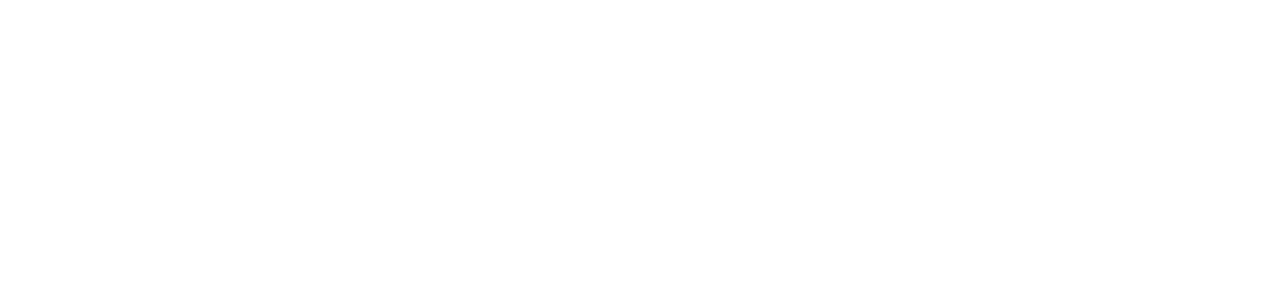
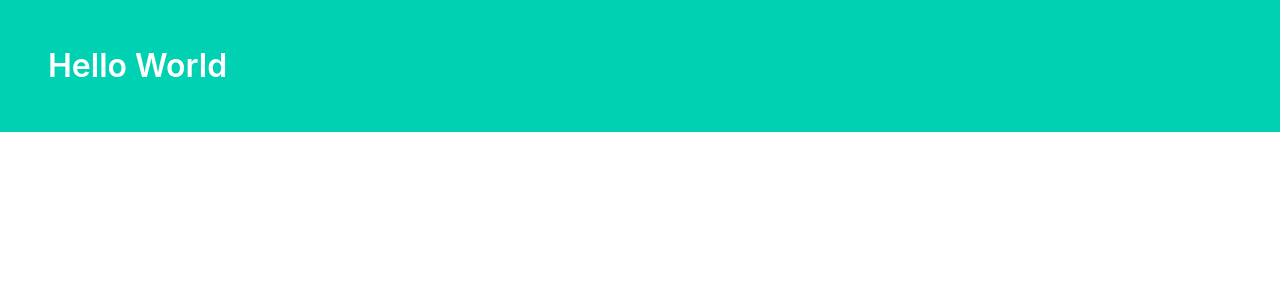
Before and after one commit to kaesluder/intentional-startpage-js, a React (Create React App) app: page / in a window 1280 px wide. Shown: the top 300 px of the page. Built offline with nearby package versions, Linux system fonts and the light colour scheme.

Commit message:
heading component with title text

```diff
--- a/package.json
+++ b/package.json
@@ -6,6 +6,7 @@
     "@testing-library/jest-dom": "^5.14.1",
     "@testing-library/react": "^13.0.0",
     "@testing-library/user-event": "^13.2.1",
+    "bulma": "^0.9.4",
     "react": "^18.2.0",
     "react-dom": "^18.2.0",
     "react-scripts": "5.0.1",
--- a/src/App.js
+++ b/src/App.js
@@ -1,5 +1,8 @@
+import 'bulma/css/bulma.min.css';
+import PageHeading from './components/PageHeading';
+
 function App() {
-  return null;
+  return <PageHeading></PageHeading>;
 }
 
 export default App;
--- /dev/null
+++ b/src/components/PageHeading.js
@@ -0,0 +1,11 @@
+const PageHeading = function () {
+  return (
+    <section class="hero is-primary">
+      <div class="hero-body">
+        <h1 class="title">Hello World</h1>
+      </div>
+    </section>
+  );
+};
+
+export default PageHeading;
```
Also changed, not shown: 2 other files (tests, documents, lock files or other folders).
